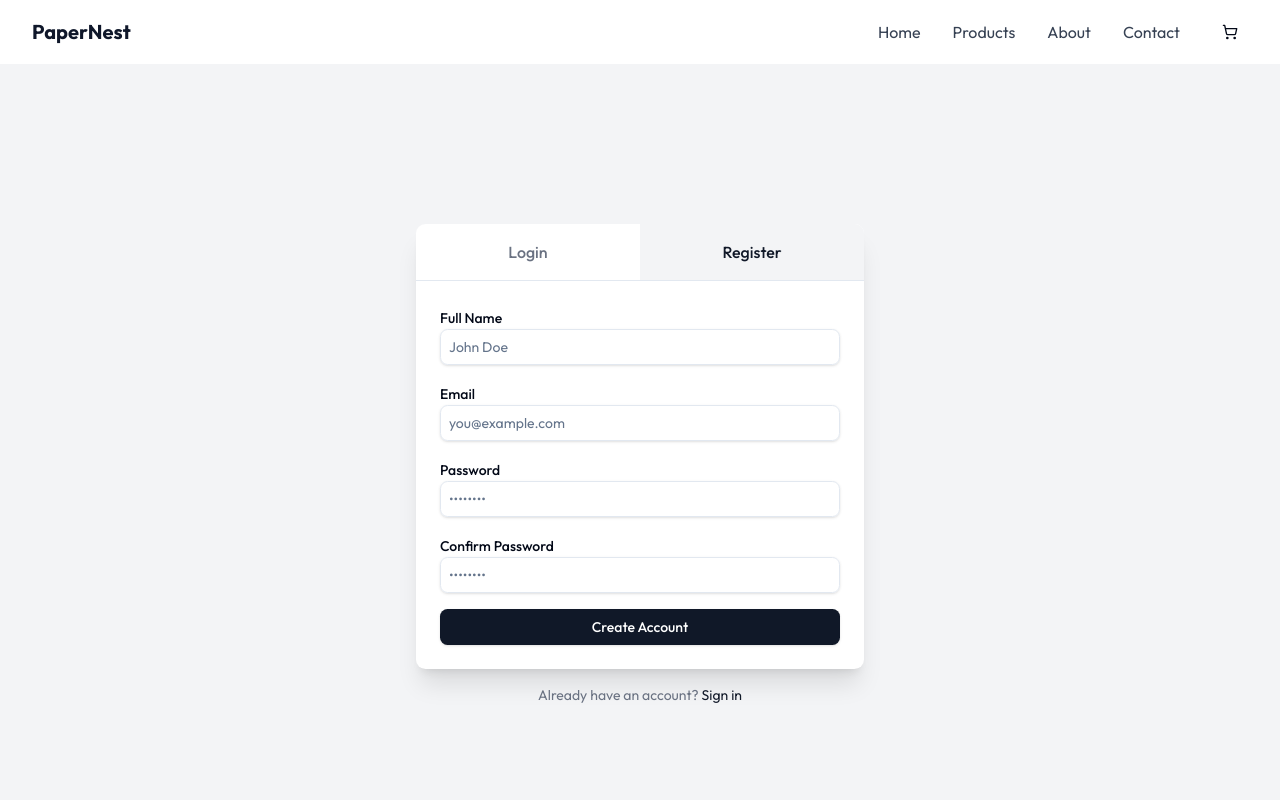
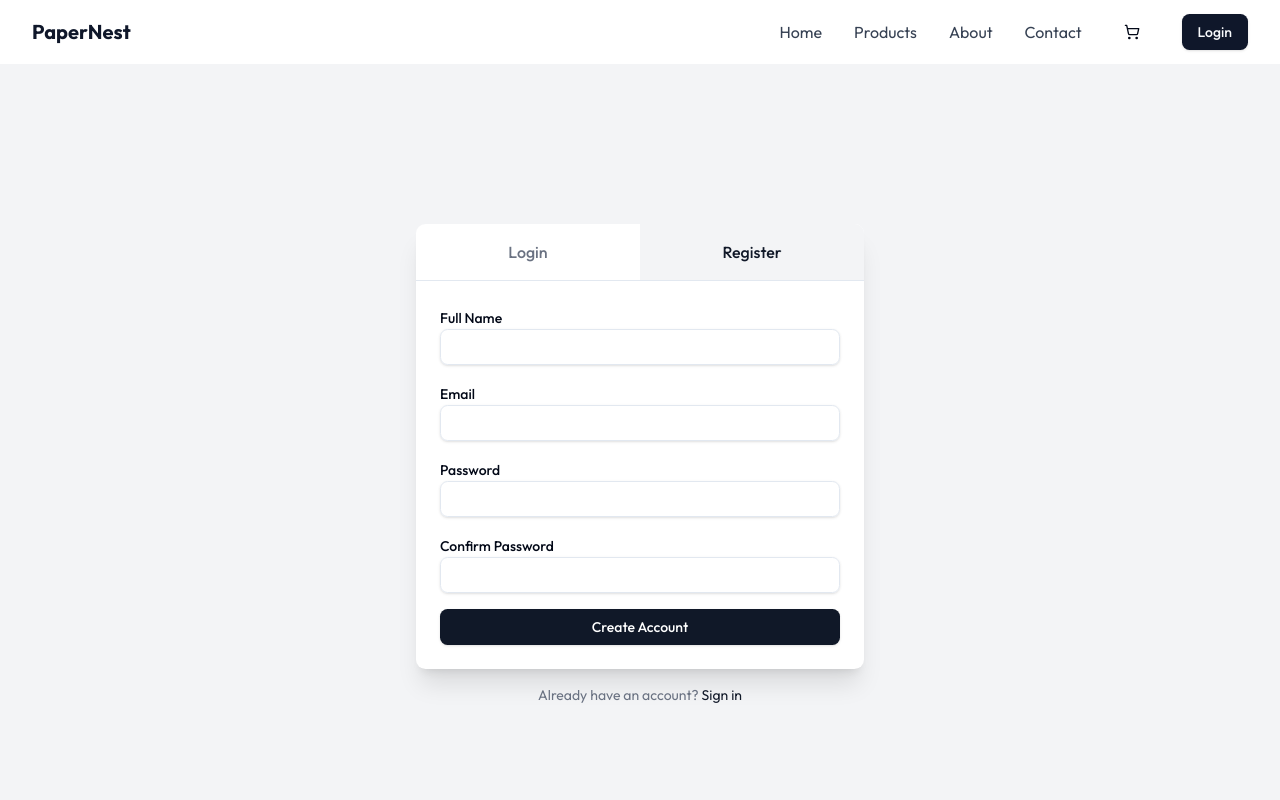
Before and after one commit to azmain-siam/PaperNest-Client, a React (Vite) app: page /auth in a window 1280 px wide. Both pictures are taken after typing "name@example.com", "Sample123" into the empty fields and a click on the button "Create one". Shown: the top 800 px of the page. Built offline with nearby package versions, Linux system fonts and the light colour scheme.

Commit message:
add: login api

```diff
--- a/package.json
+++ b/package.json
@@ -21,6 +21,7 @@
     "radix-ui": "^1.1.3",
     "react": "^19.0.0",
     "react-dom": "^19.0.0",
+    "react-hook-form": "^7.54.2",
     "react-redux": "^9.2.0",
     "react-router-dom": "^7.2.0",
     "tailwind-merge": "^3.0.1",
--- a/src/components/shared/Navbar.tsx
+++ b/src/components/shared/Navbar.tsx
@@ -40,7 +40,8 @@ export default function Navbar() {
             <Button variant="ghost" size="icon">
               <ShoppingCart className="h-5 w-5" />
               <span className="sr-only">Shopping cart</span>
-            </Button>
+            </Button>{" "}
+            <Button>Login</Button>
           </div>
 
           {/* Mobile menu button */}
@@ -66,6 +67,7 @@ export default function Navbar() {
               {Navlinks.map((link, idx) => (
                 <NavLink
                   to={link.href}
+                  key={idx}
                   className={({ isActive }) =>
                     !isActive
                       ? "block px-3 py-2 text-gray-700 hover:text-primary"
@@ -75,30 +77,6 @@ export default function Navbar() {
                   {link.name}
                 </NavLink>
               ))}
-              <a
-                href="/"
-                className="block px-3 py-2 text-gray-700 hover:text-primary"
-              >
-                Home
-              </a>
-              <a
-                href="/products"
-                className="block px-3 py-2 text-gray-700 hover:text-primary"
-              >
-                Products
-              </a>
-              <a
-                href="/about"
-                className="block px-3 py-2 text-gray-700 hover:text-primary"
-              >
-                About
-              </a>
-              <a
-                href="/contact"
-                className="block px-3 py-2 text-gray-700 hover:text-primary"
-              >
-                Contact
-              </a>
             </div>
           </div>
         )}
--- a/src/pages/AuthPages.tsx
+++ b/src/pages/AuthPages.tsx
@@ -1,21 +1,71 @@
-import type React from "react";
 import { useState } from "react";
+import { useForm } from "react-hook-form";
 import { motion, AnimatePresence } from "framer-motion";
 import { Loader2 } from "lucide-react";
 import { Button } from "@/components/ui/button";
 import { Input } from "@/components/ui/input";
 import { Label } from "@/components/ui/label";
 
+// Form types
+type LoginFormData = {
+  email: string;
+  password: string;
+};
+
+type RegisterFormData = {
+  name: string;
+  email: string;
+  password: string;
+  confirmPassword: string;
+};
+
 export default function AuthPages() {
   const [isLogin, setIsLogin] = useState(true);
   const [isLoading, setIsLoading] = useState(false);
 
-  const handleSubmit = async (e: React.FormEvent) => {
-    e.preventDefault();
+  // Login form
+  const {
+    register: registerLogin,
+    handleSubmit: handleLoginSubmit,
+    formState: { errors: loginErrors },
+  } = useForm<LoginFormData>();
+
+  // Register form
+  const {
+    register: registerSignup,
+    handleSubmit: handleRegisterSubmit,
+    formState: { errors: registerErrors },
+    watch,
+  } = useForm<RegisterFormData>();
+
+  const onLoginSubmit = async (data: LoginFormData) => {
+    try {
       setIsLoading(true);
-    // Simulate API call
-    await new Promise((resolve) => setTimeout(resolve, 1000));
+      // Replace with your login API call
+      console.log("Login data:", data);
+      await new Promise((resolve) => setTimeout(resolve, 1000)); // Simulate API call
+      // Handle successful login (e.g., redirect, set auth state, etc.)
+    } catch (error) {
+      console.error("Login error:", error);
+      // Handle login error (show error message, etc.)
+    } finally {
       setIsLoading(false);
+    }
+  };
+
+  const onRegisterSubmit = async (data: RegisterFormData) => {
+    try {
+      setIsLoading(true);
+      // Replace with your registration API call
+      console.log("Register data:", data);
+      await new Promise((resolve) => setTimeout(resolve, 1000)); // Simulate API call
+      // Handle successful registration (e.g., redirect, set auth state, etc.)
+    } catch (error) {
+      console.error("Registration error:", error);
+      // Handle registration error (show error message, etc.)
+    } finally {
+      setIsLoading(false);
+    }
   };
 
   return (
@@ -29,6 +79,7 @@ export default function AuthPages() {
           {/* Auth Type Switcher */}
           <div className="flex border-b">
             <button
+              type="button"
               onClick={() => setIsLogin(true)}
               className={`flex-1 p-4 text-center font-medium transition-colors ${
                 isLogin
@@ -39,6 +90,7 @@ export default function AuthPages() {
               Login
             </button>
             <button
+              type="button"
               onClick={() => setIsLogin(false)}
               className={`flex-1 p-4 text-center font-medium transition-colors ${
                 !isLogin
@@ -53,60 +105,56 @@ export default function AuthPages() {
           {/* Form Container */}
           <div className="p-6">
             <AnimatePresence mode="wait">
+              {isLogin ? (
                 <motion.form
-                key={isLogin ? "login" : "register"}
-                initial={{ opacity: 0, x: isLogin ? -20 : 20 }}
+                  key="login"
+                  initial={{ opacity: 0, x: -20 }}
                   animate={{ opacity: 1, x: 0 }}
-                exit={{ opacity: 0, x: isLogin ? 20 : -20 }}
-                onSubmit={handleSubmit}
+                  exit={{ opacity: 0, x: 20 }}
+                  onSubmit={handleLoginSubmit(onLoginSubmit)}
                   className="space-y-4"
                 >
-                {!isLogin && (
                   <div className="space-y-2">
-                    <Label htmlFor="name">Full Name</Label>
+                    <Label htmlFor="login-email">Email</Label>
                     <Input
-                      id="name"
-                      placeholder="John Doe"
-                      required
+                      id="login-email"
+                      type="email"
+                      {...registerLogin("email", {
+                        required: "Email is required",
+                        pattern: {
+                          value: /^[A-Z0-9._%+-]+@[A-Z0-9.-]+\.[A-Z]{2,}$/i,
+                          message: "Invalid email address",
+                        },
+                      })}
                       className="w-full p-2 border rounded-md focus:ring-2 focus:ring-gray-400"
                     />
-                  </div>
+                    {loginErrors.email && (
+                      <p className="text-sm text-red-500">
+                        {loginErrors.email.message}
+                      </p>
                     )}
-
-                <div className="space-y-2">
-                  <Label htmlFor="email">Email</Label>
-                  <Input
-                    id="email"
-                    type="email"
-                    placeholder="you@example.com"
-                    required
-                    className="w-full p-2 border rounded-md focus:ring-2 focus:ring-gray-400"
-                  />
                   </div>
 
                   <div className="space-y-2">
-                  <Label htmlFor="password">Password</Label>
+                    <Label htmlFor="login-password">Password</Label>
                     <Input
-                    id="password"
+                      id="login-password"
                       type="password"
-                    placeholder="••••••••"
-                    required
+                      {...registerLogin("password", {
+                        required: "Password is required",
+                        minLength: {
+                          value: 6,
+                          message: "Password must be at least 6 characters",
+                        },
+                      })}
                       className="w-full p-2 border rounded-md focus:ring-2 focus:ring-gray-400"
                     />
+                    {loginErrors.password && (
+                      <p className="text-sm text-red-500">
+                        {loginErrors.password.message}
+                      </p>
+                    )}
                   </div>
-
-                {!isLogin && (
-                  <div className="space-y-2">
-                    <Label htmlFor="confirm-password">Confirm Password</Label>
-                    <Input
-                      id="confirm-password"
-                      type="password"
-                      placeholder="••••••••"
-                      required
-                      className="w-full p-2 border rounded-md focus:ring-2 focus:ring-gray-400"
-                    />
-                  </div>
-                )}
 
                   <Button
                     type="submit"
@@ -115,14 +163,11 @@ export default function AuthPages() {
                   >
                     {isLoading ? (
                       <Loader2 className="h-4 w-4 animate-spin" />
-                  ) : isLogin ? (
+                    ) : (
                       "Sign In"
-                  ) : (
-                    "Create Account"
                     )}
                   </Button>
 
-                {isLogin && (
                   <p className="text-center text-sm text-gray-500">
                     <a
                       href="#"
@@ -131,8 +176,113 @@ export default function AuthPages() {
                       Forgot your password?
                     </a>
                   </p>
+                </motion.form>
+              ) : (
+                <motion.form
+                  key="register"
+                  initial={{ opacity: 0, x: 20 }}
+                  animate={{ opacity: 1, x: 0 }}
+                  exit={{ opacity: 0, x: -20 }}
+                  onSubmit={handleRegisterSubmit(onRegisterSubmit)}
+                  className="space-y-4"
+                >
+                  <div className="space-y-2">
+                    <Label htmlFor="register-name">Full Name</Label>
+                    <Input
+                      id="register-name"
+                      {...registerSignup("name", {
+                        required: "Name is required",
+                        minLength: {
+                          value: 2,
+                          message: "Name must be at least 2 characters",
+                        },
+                      })}
+                      className="w-full p-2 border rounded-md focus:ring-2 focus:ring-gray-400"
+                    />
+                    {registerErrors.name && (
+                      <p className="text-sm text-red-500">
+                        {registerErrors.name.message}
+                      </p>
                     )}
+                  </div>
+
+                  <div className="space-y-2">
+                    <Label htmlFor="register-email">Email</Label>
+                    <Input
+                      id="register-email"
+                      type="email"
+                      {...registerSignup("email", {
+                        required: "Email is required",
+                        pattern: {
+                          value: /^[A-Z0-9._%+-]+@[A-Z0-9.-]+\.[A-Z]{2,}$/i,
+                          message: "Invalid email address",
+                        },
+                      })}
+                      className="w-full p-2 border rounded-md focus:ring-2 focus:ring-gray-400"
+                    />
+                    {registerErrors.email && (
+                      <p className="text-sm text-red-500">
+                        {registerErrors.email.message}
+                      </p>
+                    )}
+                  </div>
+
+                  <div className="space-y-2">
+                    <Label htmlFor="register-password">Password</Label>
+                    <Input
+                      id="register-password"
+                      type="password"
+                      {...registerSignup("password", {
+                        required: "Password is required",
+                        minLength: {
+                          value: 6,
+                          message: "Password must be at least 6 characters",
+                        },
+                      })}
+                      className="w-full p-2 border rounded-md focus:ring-2 focus:ring-gray-400"
+                    />
+                    {registerErrors.password && (
+                      <p className="text-sm text-red-500">
+                        {registerErrors.password.message}
+                      </p>
+                    )}
+                  </div>
+
+                  <div className="space-y-2">
+                    <Label htmlFor="register-confirm-password">
+                      Confirm Password
+                    </Label>
+                    <Input
+                      id="register-confirm-password"
+                      type="password"
+                      {...registerSignup("confirmPassword", {
+                        required: "Please confirm your password",
+                        validate: (value) =>
+                          value === watch("password") ||
+                          "Passwords do not match",
+                      })}
+                      className="w-full p-2 border rounded-md focus:ring-2 focus:ring-gray-400"
+                    />
+                    {registerErrors.confirmPassword && (
+                      <p className="text-sm text-red-500">
+                        {registerErrors.confirmPassword.message}
+                      </p>
+                    )}
+                  </div>
+
+                  <Button
+                    type="submit"
+                    className="w-full bg-gray-900 text-white hover:bg-gray-800 transition-colors"
+                    disabled={isLoading}
+                  >
+                    {isLoading ? (
+                      <Loader2 className="h-4 w-4 animate-spin" />
+                    ) : (
+                      "Create Account"
+                    )}
+                  </Button>
                 </motion.form>
+              )}
             </AnimatePresence>
           </div>
         </div>
@@ -140,8 +290,9 @@ export default function AuthPages() {
         <p className="mt-4 text-center text-sm text-gray-500">
           {isLogin ? "Don't have an account? " : "Already have an account? "}
           <button
+            type="button"
             onClick={() => setIsLogin(!isLogin)}
-            className="text-gray-900 hover:underline underline-offset-4"
+            className="text-gray-900 hover:underline underline-offset-4 cursor-pointer"
           >
             {isLogin ? "Create one" : "Sign in"}
           </button>
--- /dev/null
+++ b/src/redux/hooks.ts
@@ -0,0 +1,6 @@
+import { useDispatch, useSelector } from "react-redux";
+import type { RootState, AppDispatch } from "./store";
+
+// Use throughout your app instead of plain `useDispatch` and `useSelector`
+export const useAppDispatch = useDispatch.withTypes<AppDispatch>();
+export const useAppSelector = useSelector.withTypes<RootState>();
```
Also changed, not shown: src/redux/api/baseApi.ts (added, +7 -0 lines), src/redux/features/auth/authApi.tsx (added, +15 -0 lines), src/redux/features/auth/authSlice.ts (added, +31 -0 lines), src/redux/store.ts (+9 -1 lines), 1 other file (tests, documents, lock files or other folders). Lines whose indentation alone changed are shown as unchanged.
